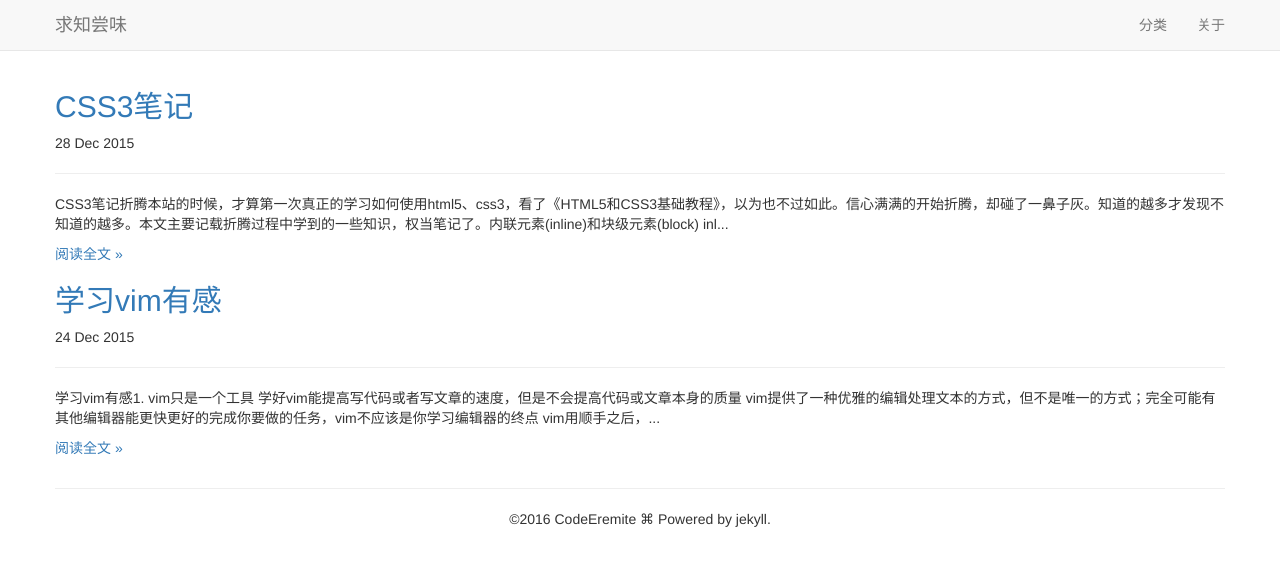
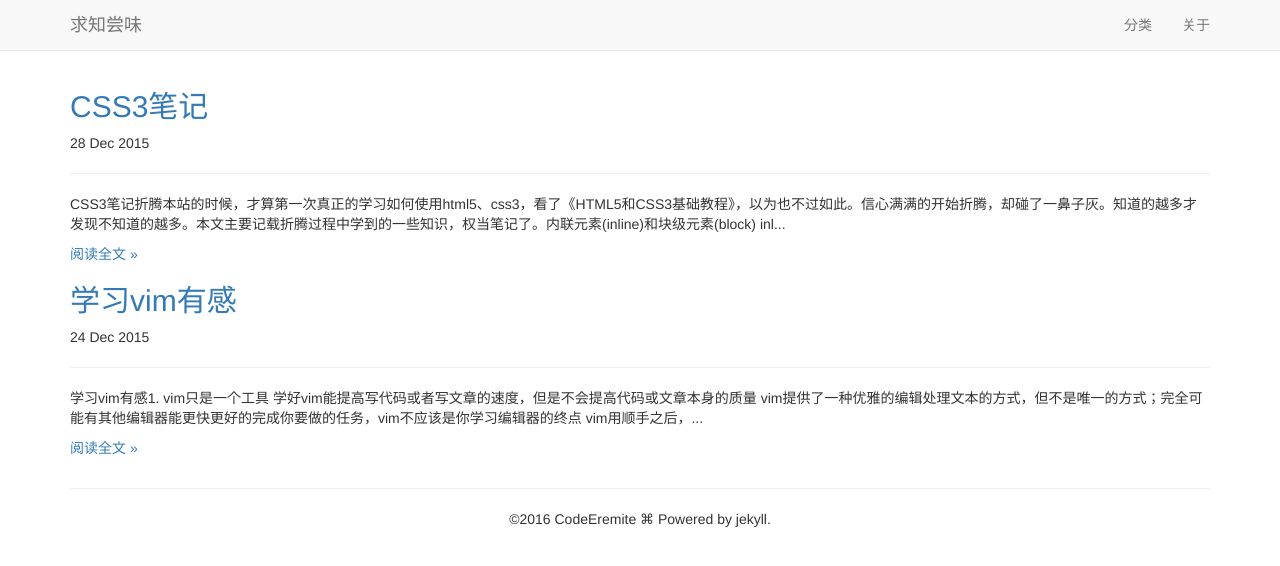
Before and after one commit to CodeEremite/codeeremite.github.io, a Jekyll site: the page built from index.html, in a window 1280 px wide. Shown: the top 566 px of the page. Built offline with Jekyll 4.4.1, drawn with Linux system fonts in a browser that asks for light colours; nearby versions of some CDN libraries; the list of posts is cut into pages by our own code.

Commit message:
update navbar

```diff
--- a/_layouts/default.html
+++ b/_layouts/default.html
@@ -12,10 +12,11 @@
 </head>
 <body>
 <nav class="navbar navbar-default navbar-fixed-top">
-    <div class="container"><div class="row">
+    <div class="container">
         <div class="navbar-header">
             <button type="button" class="navbar-toggle" data-toggle="collapse" data-target=".navbar-responsive-collapse" >
                 <span class="sr-only">Toggle navigation</span>
+                <span class="icon-bar"></span>
                 <span class="icon-bar"></span>
                 <span class="icon-bar"></span>
             </button>
@@ -24,20 +25,20 @@
         <div class="collapse navbar-collapse navbar-responsive-collapse">
         {% include navigation.html %}
         </div>
-    </div></div>
+    </div>
 </nav>
 <div class="page">
     <main>
-    <div class="container"><div class="row">
+    <div class="container">
         {{ content }}
-    </div></div>
+    </div>
     </main>
 </div>
 <footer>
-    <div class="container"><div class="row">
+    <div class="container">
         <hr>
         <p class="copyright">&copy2016 {{ site.author }} &#8984; Powered by jekyll.</p>
-    </div></div>
+    </div>
 </footer>
 <script src="//cdn.bootcss.com/jquery/1.11.3/jquery.min.js"></script>
 <script src="/bootstrap/js/bootstrap.min.js"></script>
```
